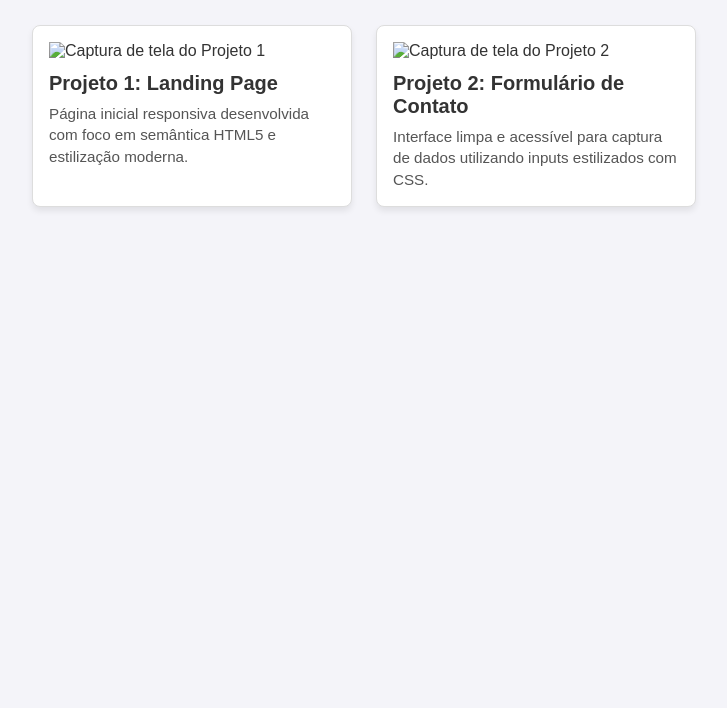
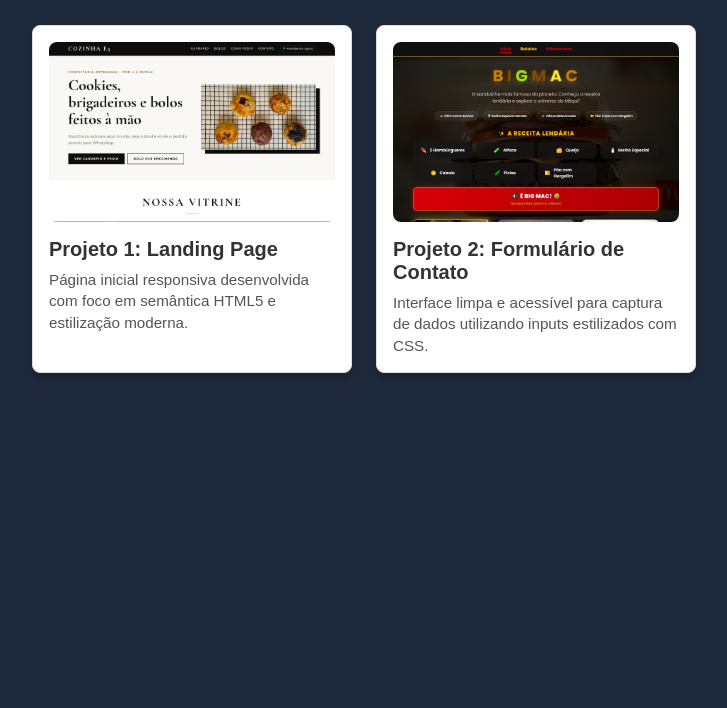
Before and after one commit to joaobiasotto-max/galeria-projetos, a plain HTML site: page index.html in a window 1280 px wide. Shown: the part 92-800 px from the top of the page, without its empty margins (276-1003 px from the left). Drawn offline with Linux system fonts and the light colour scheme.

Commit message:
fotos e css

```diff
--- a/style.css
+++ b/style.css
@@ -49,3 +49,27 @@ header {
     line-height: 1.4;
     color: #555;
 }
+
+body {
+    background-color: #1e293b;
+    color: #f8fafc;
+    padding: 40px 20px;
+}
+
+.card {
+    background-color: #ffffff;
+    color: #333;
+    border: 1px solid #ddd;
+    border-radius: 8px;
+    width: 320px;
+    padding: 16px;
+    box-shadow: 0 4px 6px rgba(0, 0, 0, 0.2);
+}
+
+.card img {
+    width: 100%;
+    height: 180px;
+    object-fit: cover;
+    border-radius: 8px;
+    margin-bottom: 12px;
+}
```
Also changed, not shown: projeto1.png (added), projeto2.jpg (added).
